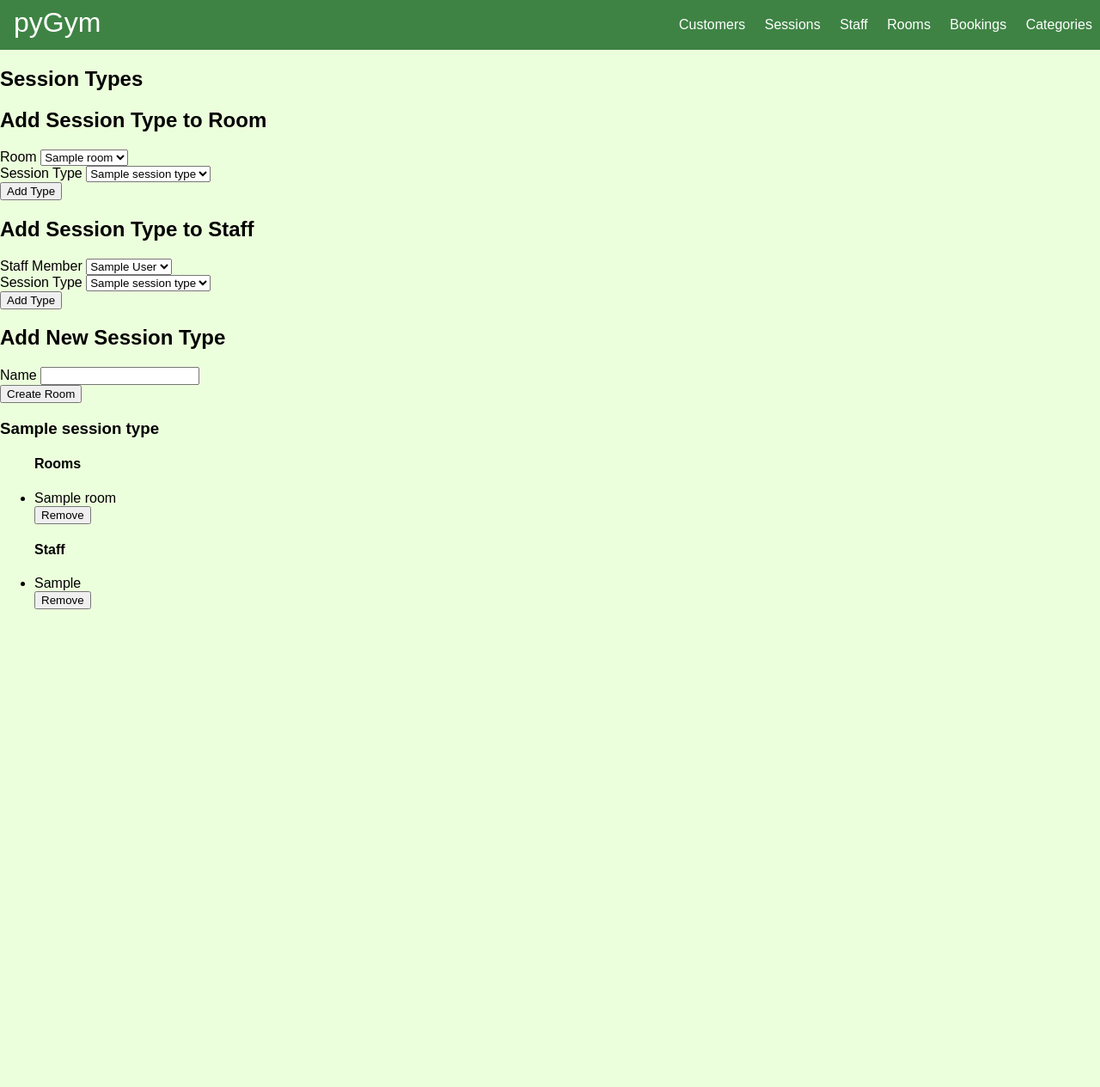
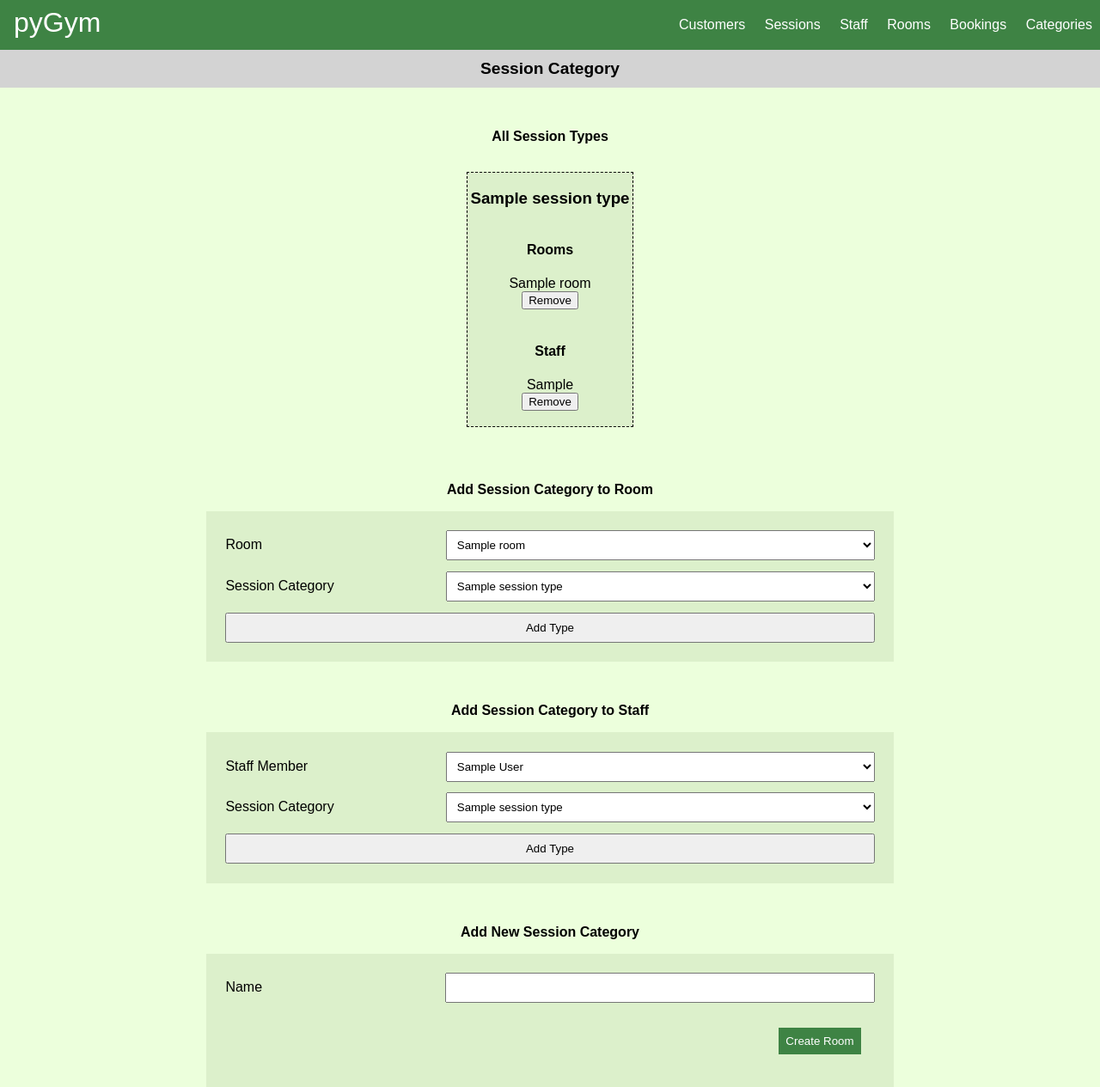
Before and after one commit to EJDC/pyGym_Project, a Flask app: page /session_types in a window 1280 px wide. Shown: the whole page at 86% size. Before the commit the page ends 709 px from the top, so only its background shows below. Run offline with Flask 2, Linux system fonts and the light colour scheme; a database or web service that is not in the repository returns one stand-in record (values such as "Sample title"); some libraries are stand-ins or nearby versions.

Commit message:
:zap: Final Pages completed

```diff
--- a/templates/rooms/index.html
+++ b/templates/rooms/index.html
@@ -56,7 +56,7 @@
 
 <div class="page_section">Add New Room</div>
 <section>
-    <form class = "form-row" action="/rooms" method="post">
+    <form class = "new_item" action="/rooms" method="post">
        <ul class = "form-wrapper">
         <li class = "form-row">
             <label for="name"> Name</label>
--- a/templates/session_types/index.html
+++ b/templates/session_types/index.html
@@ -1,11 +1,45 @@
 {% extends "base.html" %}
 {% block content %}
+<div class="page_title">Session Category</div>
+</header>
 
-<h2>Session Types</h2>
+<body>
+    <div class="page_section">All Session Types</div>
 
-<h2>Add Session Type to Room</h2>
-<form action="/room_session_types" method="POST">
-    <div>
+    <section class="flex-container">
+        {% for session_type in session_types %}
+        <div class="flex-item">
+            <h3> {{session_type.name}} </h3>
+            <h4>Rooms</h4>
+            {% for room_session_type in room_session_types %}
+            {% if room_session_type.session_type.id == session_type.id %}
+            {{room_session_type.room.name}}
+            <form action="/room_session_types/{{ room_session_type.id }}/delete" method="POST">
+                <input type="submit" value="Remove"></form><br>
+            {% endif %}
+            {% endfor %}
+            <h4>Staff</h4>
+            {% for staff_session_type in staff_session_types %}
+            {% if staff_session_type.session_type.id == session_type.id %}
+            {{staff_session_type.staff_member.first_name}}
+            <form action="/staff_session_types/{{ staff_session_type.id }}/delete" method="POST">
+                <input type="submit" value="Remove"></form><br>
+            {% endif %}
+            {% endfor %}
+        </div>
+        {% endfor %}
+    </section>
+
+
+
+
+
+
+
+    <div class="page_section">Add Session Category to Room</div>
+    <form class="new_item" action="/room_session_types" method="POST">
+        <ul class="form-wrapper">
+            <li class="form-row">
                 <label for="room">Room</label>
                 <select name="room_id" id="room_id">
                     {% for room in rooms %}
@@ -14,9 +48,9 @@
                     </option>
                     {% endfor %}
                 </select>
-    </div>
-    <div>
-        <label for="session_type_id">Session Type</label>
+            </li>
+            <li class="form-row">
+                <label for="session_type_id">Session Category</label>
                 <select name="session_type_id" id="session_type_id">
                     {% for session_type in session_types %}
                     <option value="{{ session_type.id }}">
@@ -24,15 +58,17 @@
                     </option>
                     {% endfor %}
                 </select>
-    </div>
-    <div>
-        <input type="submit" value = "Add Type">
-    </div>
+            </li>
+            <li class="form-row">
+                <input type="submit" value="Add Type">
+            </li>
+        </ul>
     </form>
 
-<h2>Add Session Type to Staff</h2>
-<form action="/staff_session_types" method="POST">
-    <div>
+    <div class="page_section">Add Session Category to Staff</div>
+    <form class="new_item" action="/staff_session_types" method="POST">
+        <ul class="form-wrapper">
+            <li class="form-row">
                 <label for="staff_id">Staff Member</label>
                 <select name="staff_id" id="staff_id">
                     {% for staff_member in staff %}
@@ -41,9 +77,9 @@
                     </option>
                     {% endfor %}
                 </select>
-    </div>
-    <div>
-        <label for="session_type_id">Session Type</label>
+            </li>
+            <li class="form-row">
+                <label for="session_type_id">Session Category</label>
                 <select name="session_type_id" id="session_type_id">
                     {% for session_type in session_types %}
                     <option value="{{ session_type.id }}">
@@ -51,22 +87,25 @@
                     </option>
                     {% endfor %}
                 </select>
-    </div>
-    <div>
-        <input type="submit" value = "Add Type">
-    </div>
+            </li>
+            <li class="form-row">
+                <input type="submit" value="Add Type">
+            </li>
+        </ul>
     </form>
 
-<h2> Add New Session Type </h2>
+    <div class="page_section">Add New Session Category</div>
     <section>
-    <form action="/session_types" method="post">
-        <div>
+        <form class="new_item" action="/session_types" method="post">
+            <ul class="form-wrapper">
+                <li class="form-row">
                     <label for="name"> Name</label>
-            <input type="text" id="name" name="name"  required>
-        </div>
-        <div>
+                    <input type="text" id="name" name="name" required>
+                </li>
+                <li class="form-row">
                     <button type="submit">Create Room</button>
-        </div>
+                </li>
+            </ul>
         </form>
     </section>
 
@@ -75,42 +114,6 @@
 
 
 
-{% for session_type in session_types %}
-
-<h3> {{session_type.name}} </h3>
-
-<section>
-    <ul>
-        <h4>Rooms</h4>
-        {% for room_session_type in room_session_types %}
-        {% if room_session_type.session_type.id == session_type.id %}
-        <li>{{room_session_type.room.name}}
-            <form action="/room_session_types/{{ room_session_type.id }}/delete" method="POST">
-                <input type="submit" value="Remove">
-            </form>
-        </li>
-        {% endif %}
-        {% endfor %}
-    </ul>
-    <ul>
-        <h4>Staff</h4>
-        {% for staff_session_type in staff_session_types %}
-        {% if staff_session_type.session_type.id == session_type.id %}
-        <li>{{staff_session_type.staff_member.first_name}}
-            <form action="/staff_session_types/{{ staff_session_type.id }}/delete" method="POST">
-                <input type="submit" value="Remove">
-            </form>
-        </li>
-        {% endif %}
-        {% endfor %}
-    </ul>
-    <br>
-</section>
-
-{% endfor %}
-
-
-
 
 
     {% endblock %}
```
Also changed, not shown: templates/sessions/instructor_room.html (+13 -15 lines). Lines whose indentation alone changed are shown as unchanged.
